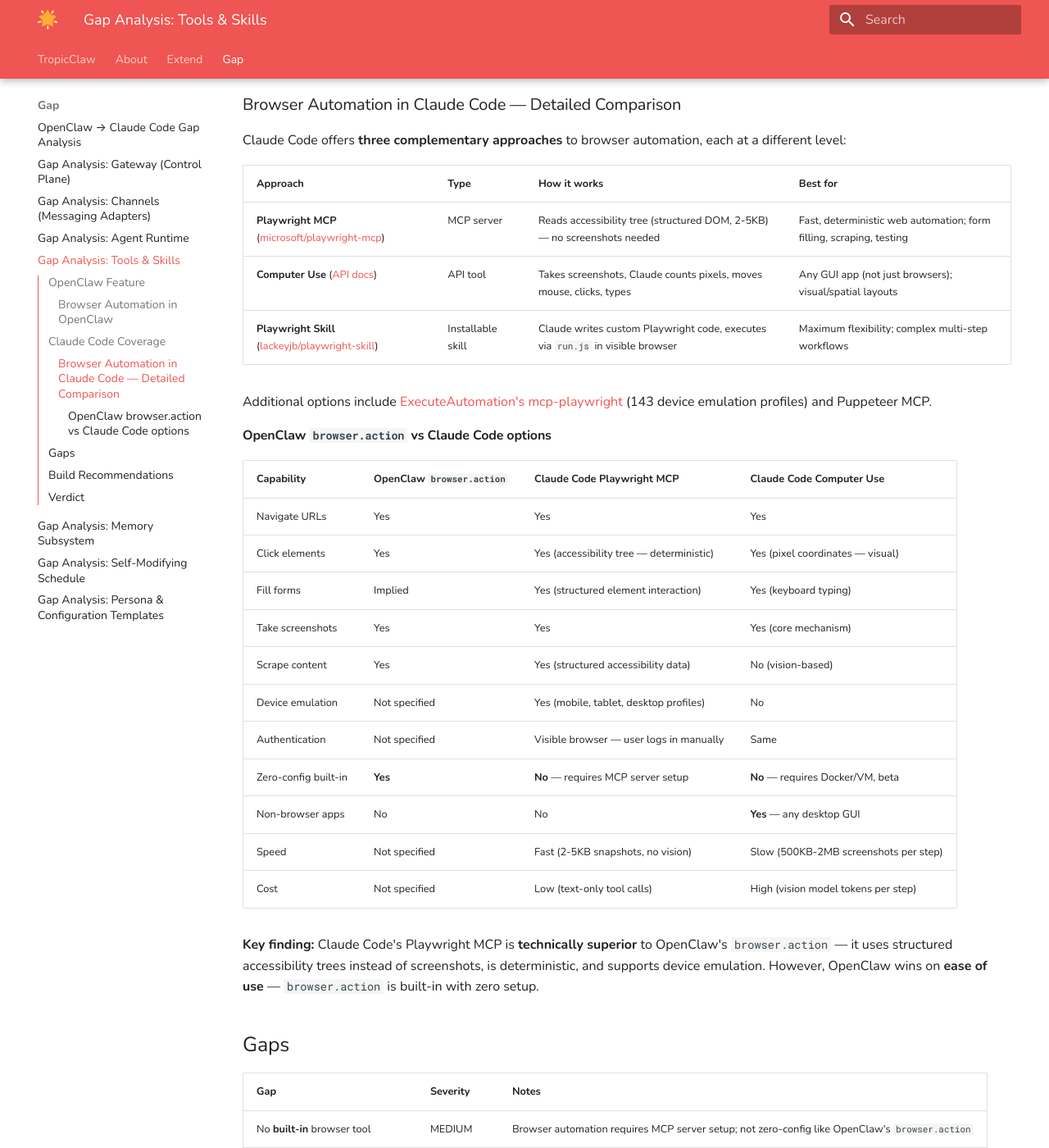
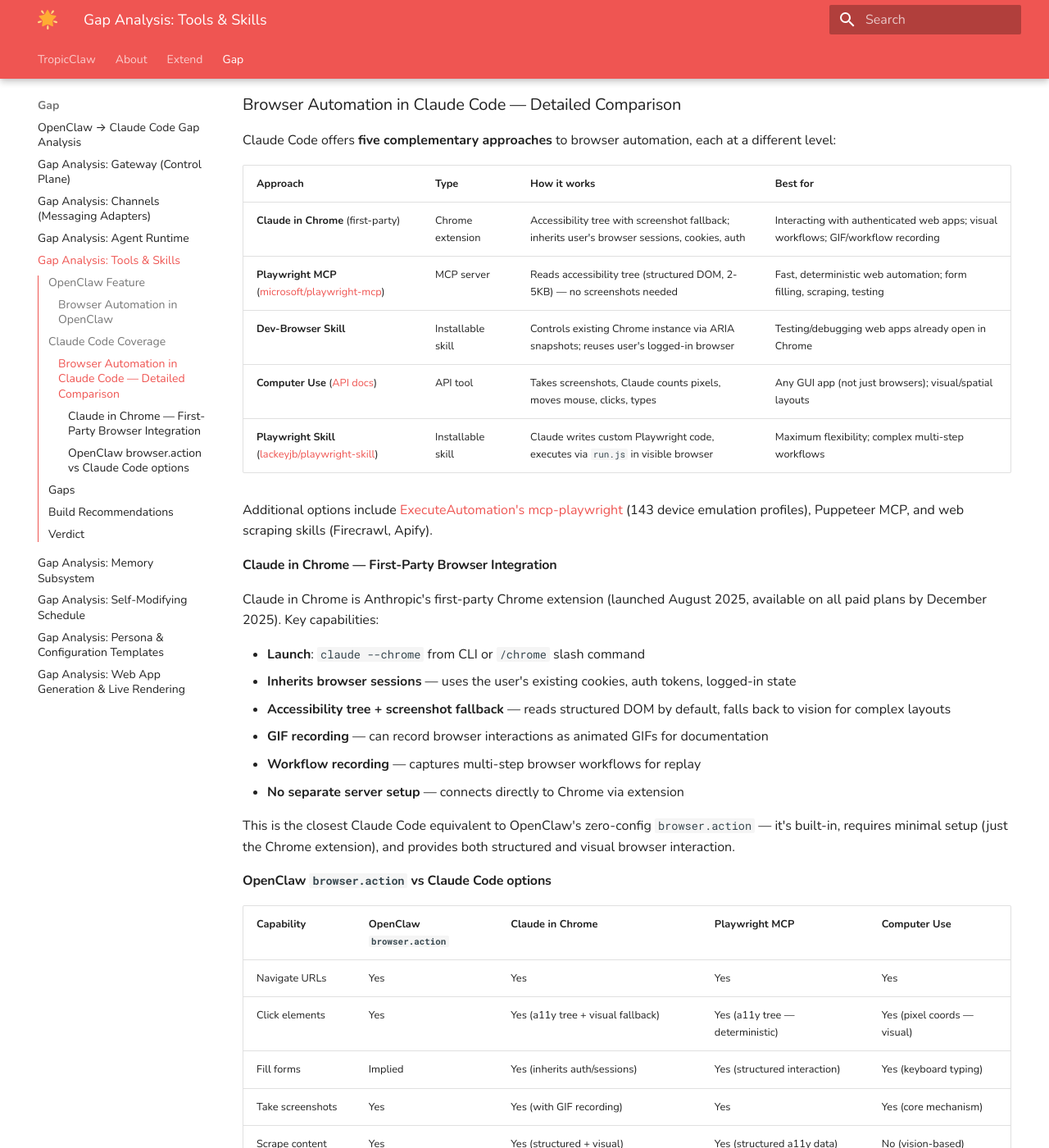
Before and after one commit to pforret/TropicClaw, an MkDocs documentation site: the page built from docs/gap/04-tools-skills.md, in a window 1280 px wide and 1400 px high, scrolled down 1514 px. Shown: the whole window at 82% size. Built offline with MkDocs 1.6.1 and Material for MkDocs 9.7.7, drawn with Linux system fonts in a browser that asks for light colours; some of the changed text lies outside the part shown.

Commit message:
ADD: web app generation gap analysis (08), update browser automation findings
- New gap doc 08-web-app-generation.md analyzing OpenClaw Canvas/A2UI vs
  Claude Code's web app capabilities
- Update 04-tools-skills.md with Claude in Chrome (first-party extension) and
  Dev-Browser Skill findings, expanding from 3 to 5 browser approaches
- Downgrade "no built-in browser tool" from MEDIUM to LOW (Claude in Chrome
  largely closes this gap)
- Cross-reference canvas gap to new detailed analysis doc
- Update gap index and docs index with new subsystem #8

https://claude.ai/code/session_01BS7m56BhZ9nPt7CoPt7jK2

```diff
--- a/docs/gap/04-tools-skills.md
+++ b/docs/gap/04-tools-skills.md
@@ -51,40 +51,55 @@ OpenClaw also provides canvas rendering via `canvas.eval` (render live HTML/JS)
 
 ### Browser Automation in Claude Code — Detailed Comparison
 
-Claude Code offers **three complementary approaches** to browser automation, each at a different level:
+Claude Code offers **five complementary approaches** to browser automation, each at a different level:
 
 | Approach | Type | How it works | Best for |
 |----------|------|-------------|----------|
+| **Claude in Chrome** (first-party) | Chrome extension | Accessibility tree with screenshot fallback; inherits user's browser sessions, cookies, auth | Interacting with authenticated web apps; visual workflows; GIF/workflow recording |
 | **Playwright MCP** ([microsoft/playwright-mcp](https://github.com/microsoft/playwright-mcp)) | MCP server | Reads accessibility tree (structured DOM, 2-5KB) — no screenshots needed | Fast, deterministic web automation; form filling, scraping, testing |
+| **Dev-Browser Skill** | Installable skill | Controls existing Chrome instance via ARIA snapshots; reuses user's logged-in browser | Testing/debugging web apps already open in Chrome |
 | **Computer Use** ([API docs](https://platform.claude.com/docs/en/agents-and-tools/tool-use/computer-use-tool)) | API tool | Takes screenshots, Claude counts pixels, moves mouse, clicks, types | Any GUI app (not just browsers); visual/spatial layouts |
 | **Playwright Skill** ([lackeyjb/playwright-skill](https://github.com/lackeyjb/playwright-skill)) | Installable skill | Claude writes custom Playwright code, executes via `run.js` in visible browser | Maximum flexibility; complex multi-step workflows |
 
-Additional options include [ExecuteAutomation's mcp-playwright](https://github.com/executeautomation/mcp-playwright) (143 device emulation profiles) and Puppeteer MCP.
+Additional options include [ExecuteAutomation's mcp-playwright](https://github.com/executeautomation/mcp-playwright) (143 device emulation profiles), Puppeteer MCP, and web scraping skills (Firecrawl, Apify).
+
+#### Claude in Chrome — First-Party Browser Integration
+
+Claude in Chrome is Anthropic's first-party Chrome extension (launched August 2025, available on all paid plans by December 2025). Key capabilities:
+
+- **Launch**: `claude --chrome` from CLI or `/chrome` slash command
+- **Inherits browser sessions** — uses the user's existing cookies, auth tokens, logged-in state
+- **Accessibility tree + screenshot fallback** — reads structured DOM by default, falls back to vision for complex layouts
+- **GIF recording** — can record browser interactions as animated GIFs for documentation
+- **Workflow recording** — captures multi-step browser workflows for replay
+- **No separate server setup** — connects directly to Chrome via extension
+
+This is the closest Claude Code equivalent to OpenClaw's zero-config `browser.action` — it's built-in, requires minimal setup (just the Chrome extension), and provides both structured and visual browser interaction.
 
 #### OpenClaw `browser.action` vs Claude Code options
 
-| Capability | OpenClaw `browser.action` | Claude Code Playwright MCP | Claude Code Computer Use |
-|-----------|--------------------------|---------------------------|------------------------|
-| Navigate URLs | Yes | Yes | Yes |
-| Click elements | Yes | Yes (accessibility tree — deterministic) | Yes (pixel coordinates — visual) |
-| Fill forms | Implied | Yes (structured element interaction) | Yes (keyboard typing) |
-| Take screenshots | Yes | Yes | Yes (core mechanism) |
-| Scrape content | Yes | Yes (structured accessibility data) | No (vision-based) |
-| Device emulation | Not specified | Yes (mobile, tablet, desktop profiles) | No |
-| Authentication | Not specified | Visible browser — user logs in manually | Same |
-| Zero-config built-in | **Yes** | **No** — requires MCP server setup | **No** — requires Docker/VM, beta |
-| Non-browser apps | No | No | **Yes** — any desktop GUI |
-| Speed | Not specified | Fast (2-5KB snapshots, no vision) | Slow (500KB-2MB screenshots per step) |
-| Cost | Not specified | Low (text-only tool calls) | High (vision model tokens per step) |
+| Capability | OpenClaw `browser.action` | Claude in Chrome | Playwright MCP | Computer Use |
+|-----------|--------------------------|-----------------|----------------|--------------|
+| Navigate URLs | Yes | Yes | Yes | Yes |
+| Click elements | Yes | Yes (a11y tree + visual fallback) | Yes (a11y tree — deterministic) | Yes (pixel coords — visual) |
+| Fill forms | Implied | Yes (inherits auth/sessions) | Yes (structured interaction) | Yes (keyboard typing) |
+| Take screenshots | Yes | Yes (with GIF recording) | Yes | Yes (core mechanism) |
+| Scrape content | Yes | Yes (structured + visual) | Yes (structured a11y data) | No (vision-based) |
+| Device emulation | Not specified | No (uses real Chrome) | Yes (mobile/tablet/desktop) | No |
+| Authentication | Not specified | **Yes** — inherits user's sessions | Visible browser — manual login | Same |
+| Zero-config built-in | **Yes** | **Near-zero** — Chrome extension only | **No** — MCP server setup | **No** — Docker/VM, beta |
+| Non-browser apps | No | No | No | **Yes** — any desktop GUI |
+| Speed | Not specified | Medium (a11y tree + occasional screenshots) | Fast (2-5KB, no vision) | Slow (500KB-2MB per step) |
+| Cost | Not specified | Medium (text + occasional vision) | Low (text-only) | High (vision tokens per step) |
 
-**Key finding:** Claude Code's Playwright MCP is **technically superior** to OpenClaw's `browser.action` — it uses structured accessibility trees instead of screenshots, is deterministic, and supports device emulation. However, OpenClaw wins on **ease of use** — `browser.action` is built-in with zero setup.
+**Key finding:** Claude Code now has **near-parity** with OpenClaw's `browser.action` via **Claude in Chrome** — a first-party Chrome extension that inherits browser sessions, uses accessibility trees with screenshot fallback, and requires minimal setup (just the extension). For headless/automated scenarios, **Playwright MCP** remains the most efficient option. The zero-config gap is largely closed by Claude in Chrome for interactive use cases.
 
 ## Gaps
 
 | Gap                          | Severity | Notes                                                                         |
 |------------------------------|----------|-------------------------------------------------------------------------------|
-| No **built-in** browser tool | MEDIUM   | Browser automation requires MCP server setup; not zero-config like OpenClaw's `browser.action` |
-| No canvas/live HTML rendering | MEDIUM  | No equivalent to OpenClaw's `canvas.eval` for rendering agent-generated HTML/JS in-session |
+| No **built-in** browser tool | LOW      | Largely addressed by Claude in Chrome (first-party extension); headless automation still requires MCP setup |
+| No canvas/live HTML rendering | MEDIUM  | No equivalent to OpenClaw's `canvas.eval` — see [Web App Generation](08-web-app-generation.md) for detailed analysis |
 | No camera/photo tools        | LOW      | Not typical for CLI agents; could add via MCP                                 |
 | No GPS/location tools        | LOW      | Could integrate via MCP with device APIs                                      |
 | No sandboxed shell isolation | MEDIUM   | Bash runs in user's environment; no container isolation                       |
@@ -94,7 +109,7 @@ Additional options include [ExecuteAutomation's mcp-playwright](https://github.c
 ## Build Recommendations
 
 1. **Browser automation setup skill** — Create a `/browser-setup` skill or bash script that auto-installs and configures the Playwright MCP server (similar to how `auditlog.sh install` registers hooks). This would close the zero-config gap with OpenClaw's `browser.action`.
-2. **Canvas rendering via MCP** — Build an MCP server wrapping a headless browser for rendering agent-generated HTML/JS content. This would replicate OpenClaw's `canvas.eval`/`canvas.reset`.
+2. **Canvas rendering via MCP** — Build a Canvas MCP server with HTTP + WebSocket for live rendering of agent-generated content. See [Web App Generation gap analysis](08-web-app-generation.md) for detailed design.
 3. **Camera/location via MCP** — If needed, build lightweight MCP servers that interface with device APIs (e.g., `imagesnap` on macOS for camera, CoreLocation for GPS)
 4. **Sandboxed execution** — Use Docker containers or macOS sandbox profiles for tool isolation:
    - MCP servers can run inside containers
@@ -104,4 +119,4 @@ Additional options include [ExecuteAutomation's mcp-playwright](https://github.c
 
 ## Verdict
 
-**GREEN/YELLOW** — Claude Code's tool and skill ecosystem is the closest match to OpenClaw's design. Browser automation via Playwright MCP is technically superior to OpenClaw's `browser.action` (structured accessibility trees vs unspecified implementation), but requires setup. The main gaps are: no zero-config browser tool (MEDIUM), no canvas/live HTML rendering (MEDIUM), and minor items (camera, location, sandboxing) addressable with targeted MCP servers.
+**GREEN/YELLOW** — Claude Code's tool and skill ecosystem is the closest match to OpenClaw's design. Browser automation is now near-parity: Claude in Chrome provides first-party, near-zero-config browser interaction (comparable to OpenClaw's `browser.action`), while Playwright MCP offers superior headless automation with accessibility trees. The remaining gaps are: no canvas/live HTML rendering (MEDIUM — see [Web App Generation](08-web-app-generation.md) for detailed analysis), and minor items (camera, location, sandboxing) addressable with targeted MCP servers.
```
Also changed, not shown: docs/gap/08-web-app-generation.md (added, +189 -0 lines), docs/gap/index.md (+2 -0 lines), docs/index.md (+1 -0 lines).
